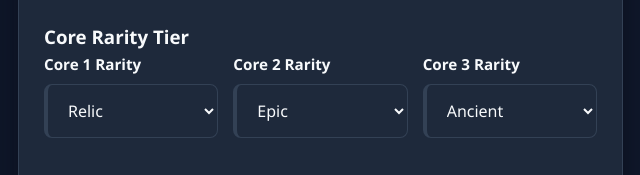
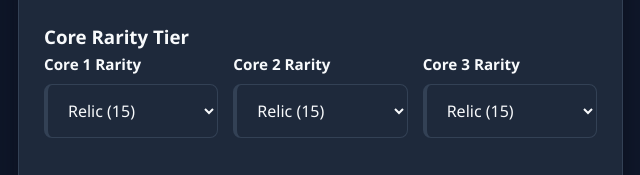
Before and after one commit to se7enek/ArkGridOptimizer, a plain HTML site: page index.html in a window 1280 px wide. Shown: the part 1023-1198 px from the top of the page, 637-1277 px from the left. Drawn offline with Linux system fonts and the light colour scheme.

Commit message:
Update rarity options in capacity controls

```diff
--- a/index.html
+++ b/index.html
@@ -110,28 +110,28 @@
                     <div class="form-group">
                         <label for="capacity1">Core 1 Rarity</label>
                         <select id="capacity1" class="capacity-select">
-                            <option value="9" data-tier="epic">Epic</option>
-                            <option value="12" data-tier="legendary">Legendary</option>
-                            <option value="15" data-tier="relic" selected>Relic</option>
-                            <option value="17" data-tier="ancient">Ancient</option>
+                            <option value="9" data-tier="epic">Epic (9)</option>
+                            <option value="12" data-tier="legendary">Legendary (12)</option>
+                            <option value="15" data-tier="relic" selected>Relic (15)</option>
+                            <option value="17" data-tier="ancient">Ancient (17)</option>
                         </select>
                     </div>
                     <div class="form-group">
                         <label for="capacity2">Core 2 Rarity</label>
                         <select id="capacity2" class="capacity-select">
-                            <option value="9" data-tier="epic" selected>Epic</option>
-                            <option value="12" data-tier="legendary">Legendary</option>
-                            <option value="15" data-tier="relic">Relic</option>
-                            <option value="17" data-tier="ancient">Ancient</option>
+                            <option value="9" data-tier="epic">Epic (9)</option>
+                            <option value="12" data-tier="legendary">Legendary (12)</option>
+                            <option value="15" data-tier="relic" selected>Relic (15)</option>
+                            <option value="17" data-tier="ancient">Ancient (17)</option>
                         </select>
                     </div>
                     <div class="form-group">
                         <label for="capacity3">Core 3 Rarity</label>
                         <select id="capacity3" class="capacity-select">
-                            <option value="9" data-tier="epic">Epic</option>
-                            <option value="12" data-tier="legendary">Legendary</option>
-                            <option value="15" data-tier="relic">Relic</option>
-                            <option value="17" data-tier="ancient" selected>Ancient</option>
+                            <option value="9" data-tier="epic">Epic (9)</option>
+                            <option value="12" data-tier="legendary">Legendary (12)</option>
+                            <option value="15" data-tier="relic" selected>Relic (15)</option>
+                            <option value="17" data-tier="ancient">Ancient (17)</option>
                         </select>
                     </div>
                 </div>
```
